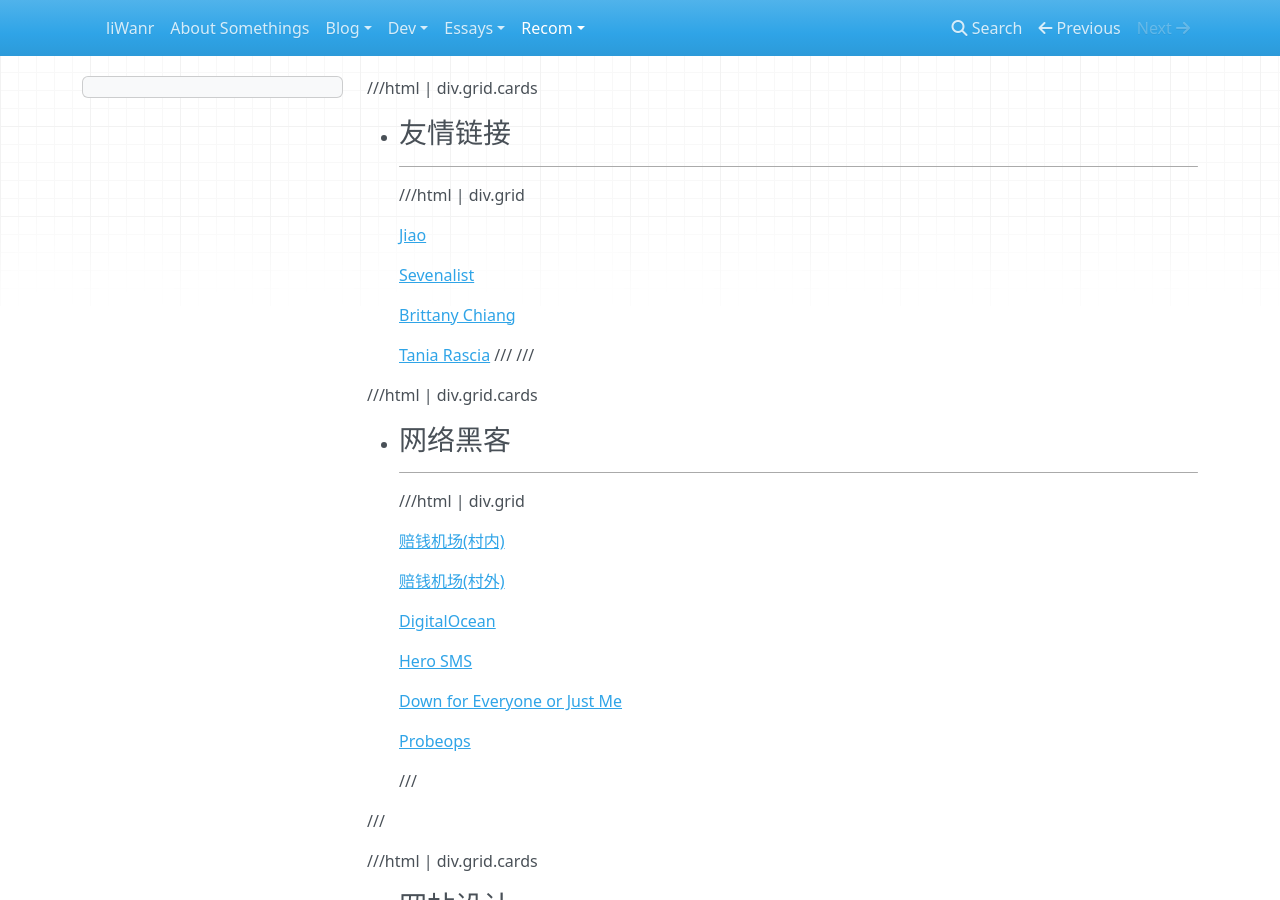
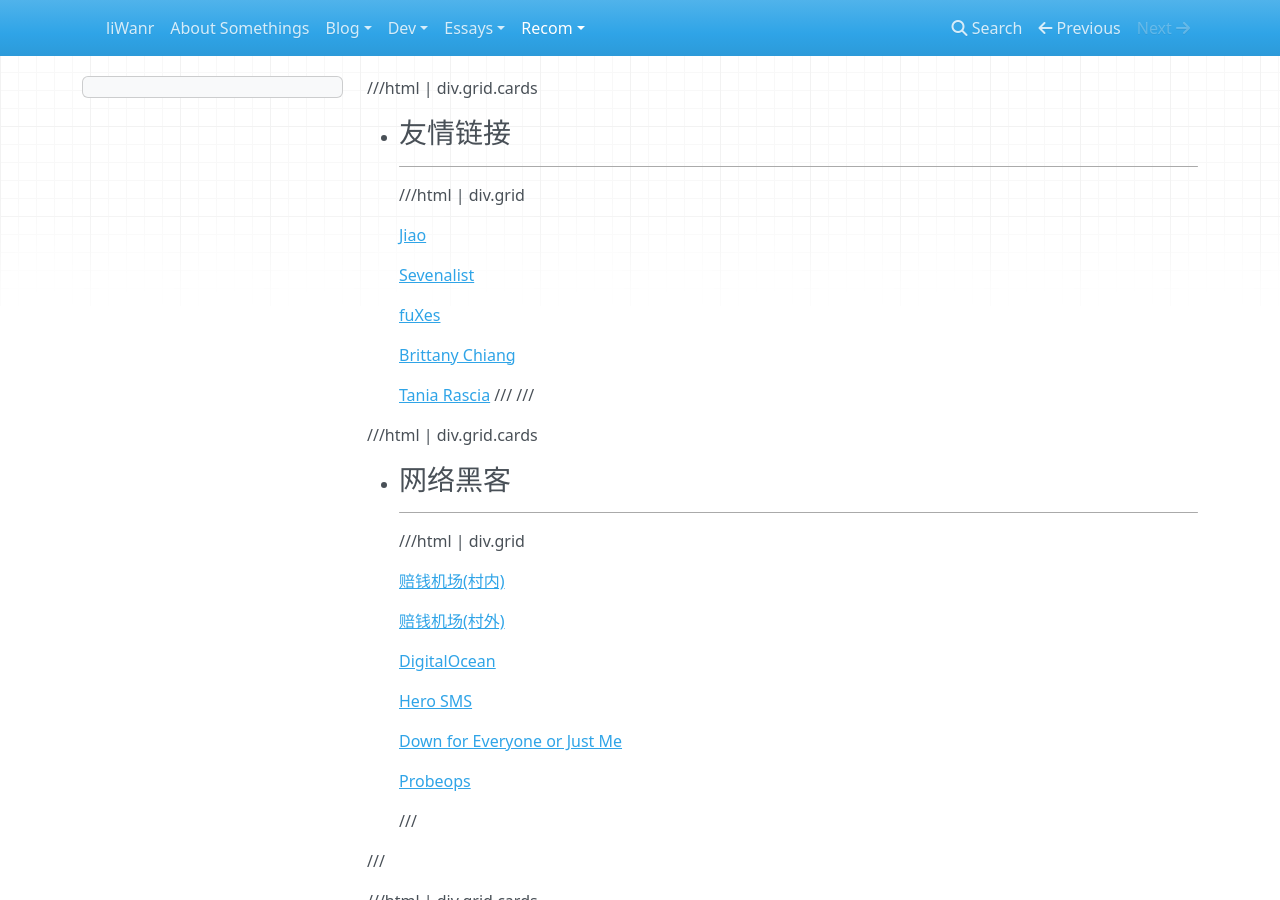
Before and after one commit to liWanr/liWanr.github.io, an MkDocs documentation site: the page built from docs/recom/website.md, in a window 1280 px wide and 900 px high. Built offline with MkDocs 1.6.1, drawn with Linux system fonts in a browser that asks for light colours; nearby versions of some CDN libraries.

Commit message:
feat: 新增友链fuXes

```diff
--- a/docs/recom/website.md
+++ b/docs/recom/website.md
@@ -31,6 +31,8 @@ hr {
     [Jiao](https://dxlcq.cn/)
 
     [Sevenalist](https://dczcq.cn/)
+
+    [fuXes](https://fuxes.cn/)
 
     [Brittany Chiang](https://brittanychiang.com/)
 
```
